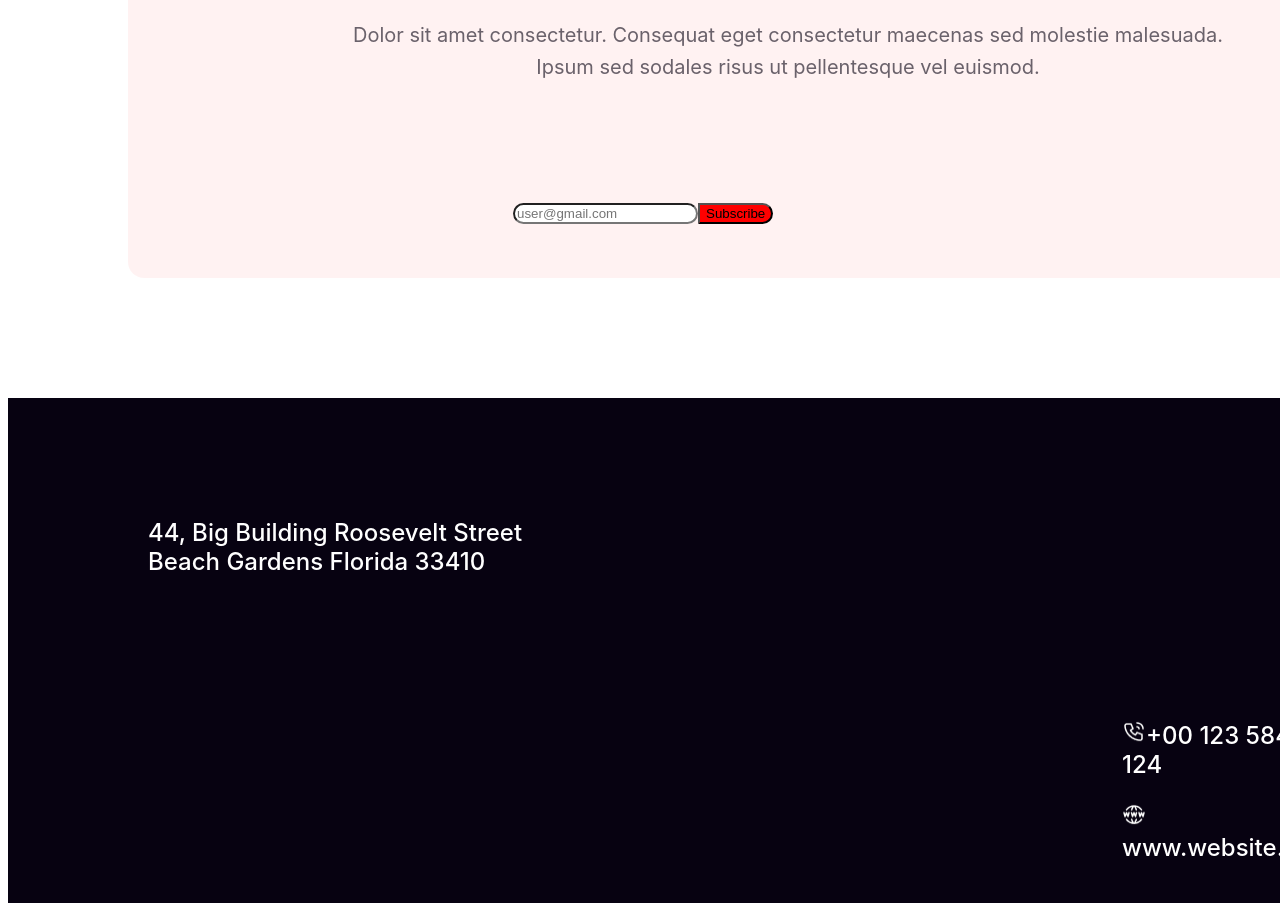
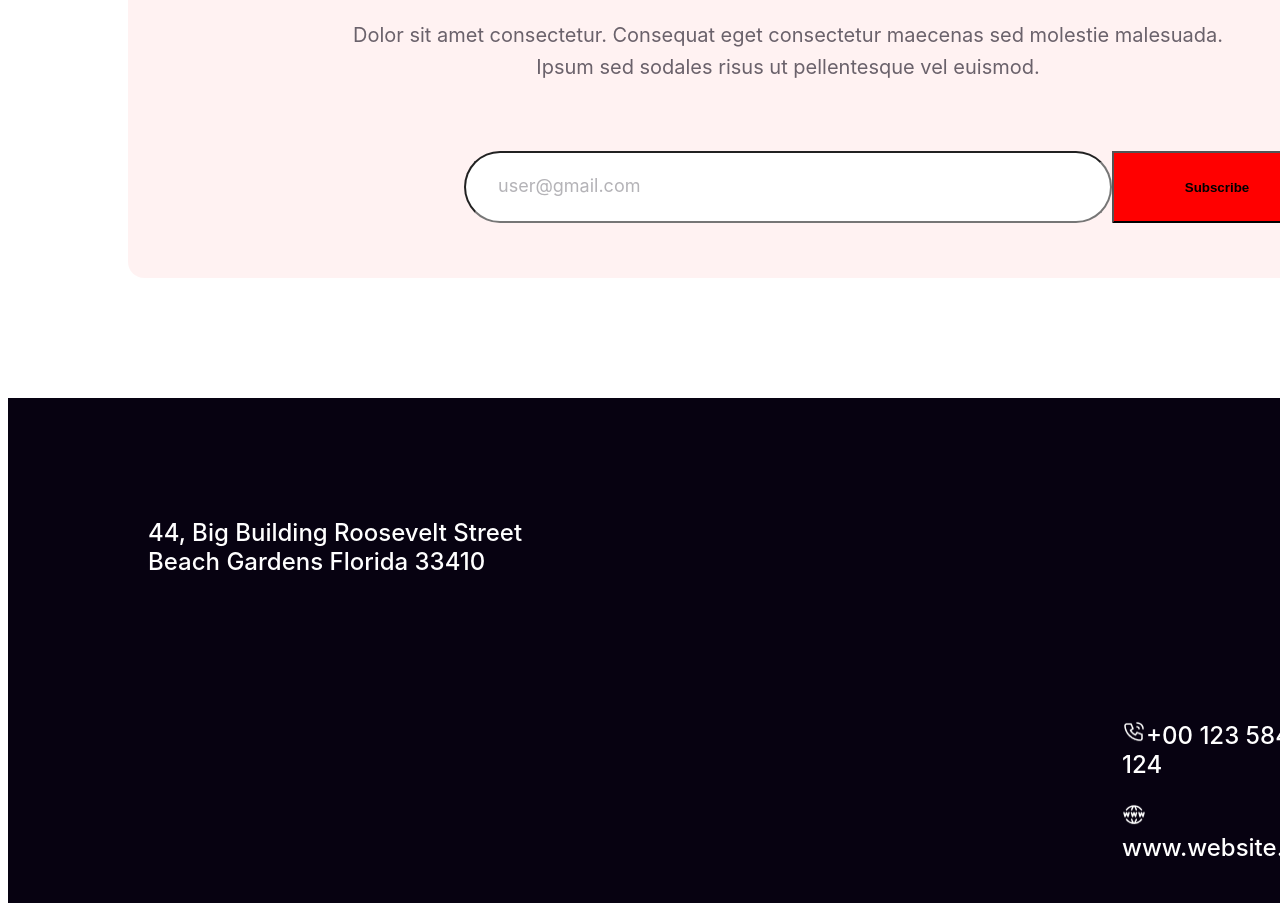
Before and after one commit to masud467/New-year-mission, a plain HTML site: page index.html in a window 1280 px wide. Shown: the part 4702-5605 px from the top of the page. Drawn offline with Linux system fonts and the light colour scheme.

Commit message:
upload the new year mission file

```diff
--- a/index.html
+++ b/index.html
@@ -94,7 +94,7 @@
             <p class="newsletter-description">Dolor sit amet consectetur. Consequat eget consectetur maecenas sed molestie malesuada. Ipsum sed sodales risus ut pellentesque vel euismod. </p>
             <!-- <input class="Email" type="email" placeholder="user@gmail.com"><button class="Button">Subscribe</button></input> -->
             <div class="subscribe-email">
-                <input placeholder="user@gmail.com" type="email" name="email" id="email">
+                <input type="email" name="email" id="email" placeholder="user@gmail.com" >
                 <input type="button" value="Subscribe" id="sub-button">
             </div>
         </nav>
--- a/styles/basic.css
+++ b/styles/basic.css
@@ -419,21 +419,21 @@ body{
     padding-right: 212px;
     margin-top: 0;
  }
- .Email{
+  /* .Email{
     width: 648px;
     height: 72px;
     flex-shrink: 0;
     border-radius: 50px;
     background: #FFF;
     padding-bottom: 80px;
-    /* color: rgba(7, 2, 17, 0.30);
+     color: rgba(7, 2, 17, 0.30);
 text-align: center;
 font-family: Inter;
 font-size: 18px;
 font-style: normal;
 font-weight: 400;
-line-height: normal; */
- }
+line-height: normal;
+ }  */
 .subscribe-email{
     display: flex;
     /* width: 648px;
@@ -441,6 +441,11 @@ line-height: normal; */
     /* position: absolute; */
     /* padding-right: 336px;
     margin: 0; */
+    padding-right: 336px;
+    padding-left: 336px;
+    padding-bottom: 80px;
+    margin-bottom: 80px;
+    padding-top: 48px;
 }
 
 #email{
@@ -449,21 +454,38 @@ flex-shrink: 0;
 /* padding-bottom: 80px; */
 border-radius: 50px;
 background: #FFF;
-/* width: 648px;
-height: 72px; */
+width: 648px;
+height: 72px;
 /* padding-left: 336px;
 padding-right: 336px; */
+}
 
-}
+
 #sub-button{
     border-radius: 0px 50px 50px 0px;
     background: #F00;
-    /* width: 210px;
-    height: 72px; */
+    width: 210px;
+    height: 72px;
     flex-shrink: 0;
-    /* padding-right: 336px; */
+    /* padding-right: 336px;  */
+    font-weight: 600;
+ }
 
-}
+ div ::placeholder{
+    color: rgba(7, 2, 17, 0.30);
+    /* text-align: center; */
+    font-family: Inter;
+    font-size: 18px;
+    font-style: normal;
+    font-weight: 400;
+    line-height: normal;
+    padding: 25px 477px 25px 30px;
+
+ }
+
+
+
+
  /* .Button{
     width: 210px;
     height: 72px;
```
